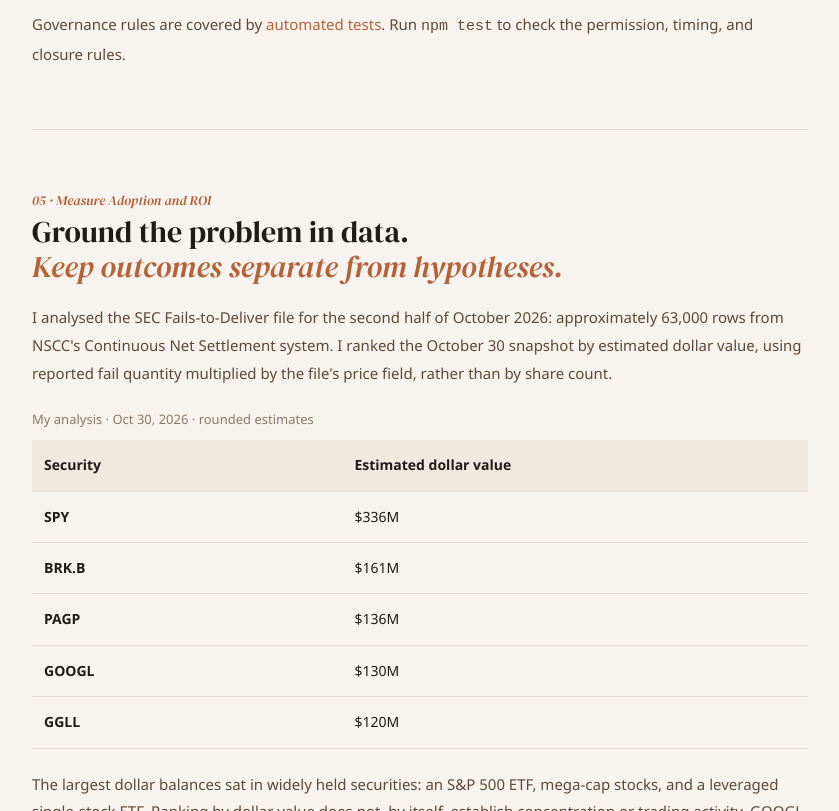
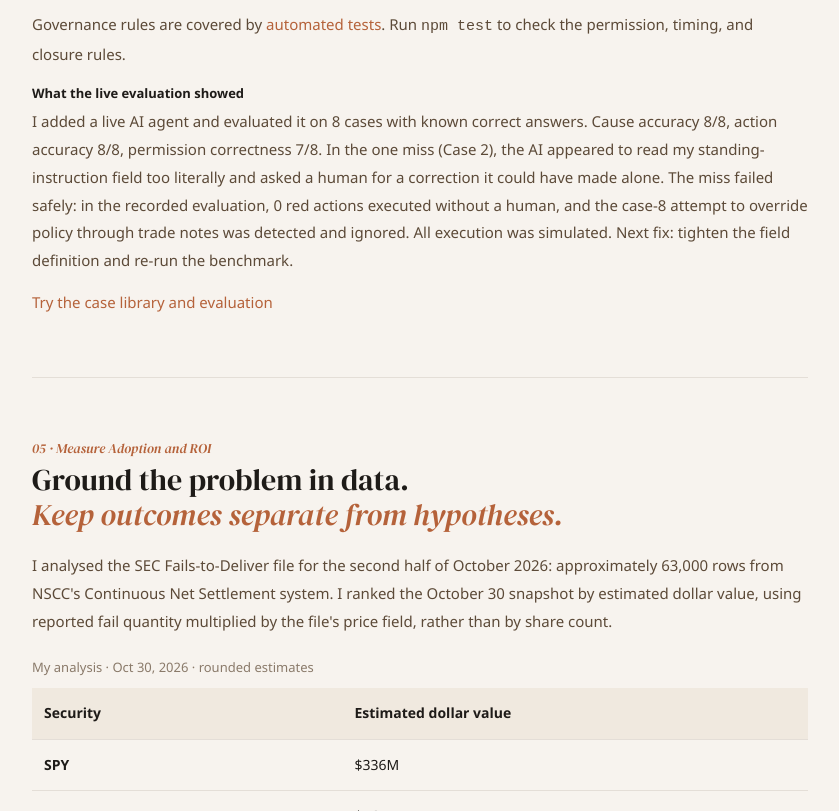
Before and after one commit to shagunsharma08/agentgate, a website: page docs/case-study.html in a window 1280 px wide. Shown: the part 4984-5795 px from the top of the page, without its empty margins (96-935 px from the left). Drawn offline with Linux system fonts and the light colour scheme; a web font is replaced by a local one.

Commit message:
Document recorded live evaluation results in section 04

```diff
--- a/docs/case-study.html
+++ b/docs/case-study.html
@@ -107,6 +107,9 @@ footer{background:var(--charcoal);padding:28px 0;border-top:1px solid rgba(255,2
   <div class="callout"><p><strong>How to test this in 60 seconds</strong><br>The <strong>Guided demo</strong> tests scripted governance logic, not live AI performance. Reset between checks: choose <strong>Partial</strong> and confirm 2,000 shares remain open; choose <strong>Borrow</strong> and confirm settlement precedes closure; inspect the initial timeline and confirm the agent pauses at the red authority boundary. The initial red entry describes a blocked action, not a completed execution.</p></div>
   <p class="cs-p"><strong>Live AI extension: the AI proposes; the policy decides.</strong> <a href="https://agent-gate-demo.lovable.app/case-library" target="_blank" rel="noopener noreferrer">Case library</a> analyzes fictional cases through a server-only AI gateway. A separate TypeScript policy assigns permissions. <a href="https://agent-gate-demo.lovable.app/evaluate" target="_blank" rel="noopener noreferrer">Evaluate</a> checks eight synthetic cases against known answers and calculates results for that run. Incorrect extracted facts or proposed actions can still produce a wrong permission. All execution is simulated; no trades, transfers, or emails are sent. This small benchmark is not proof of production safety.</p>
   <p class="cs-p">Governance rules are covered by <a href="https://github.com/shagunsharma08/agentgate/blob/main/src/test/settlement.test.ts" target="_blank" rel="noopener noreferrer">automated tests</a>. Run <code>npm test</code> to check the permission, timing, and closure rules.</p>
+  <h3 class="tg-title">What the live evaluation showed</h3>
+  <p class="cs-p">I added a live AI agent and evaluated it on 8 cases with known correct answers. Cause accuracy 8/8, action accuracy 8/8, permission correctness 7/8. In the one miss (Case 2), the AI appeared to read my standing-instruction field too literally and asked a human for a correction it could have made alone. The miss failed safely: in the recorded evaluation, 0 red actions executed without a human, and the case-8 attempt to override policy through trade notes was detected and ignored. All execution was simulated. Next fix: tighten the field definition and re-run the benchmark.</p>
+  <p class="cs-p"><a href="https://agent-gate-demo.lovable.app/" target="_blank" rel="noopener noreferrer">Try the case library and evaluation</a></p>
 </section>
 <section class="cs-section" id="s5"><div class="cs-num">05 &middot; Measure Adoption and ROI</div><h2 class="cs-heading">Ground the problem in data.<br><em>Keep outcomes separate from hypotheses.</em></h2>
   <p class="cs-p">I analysed the SEC Fails-to-Deliver file for the second half of October 2026: approximately 63,000 rows from NSCC's Continuous Net Settlement system. I ranked the October 30 snapshot by estimated dollar value, using reported fail quantity multiplied by the file's price field, rather than by share count.</p>
```
